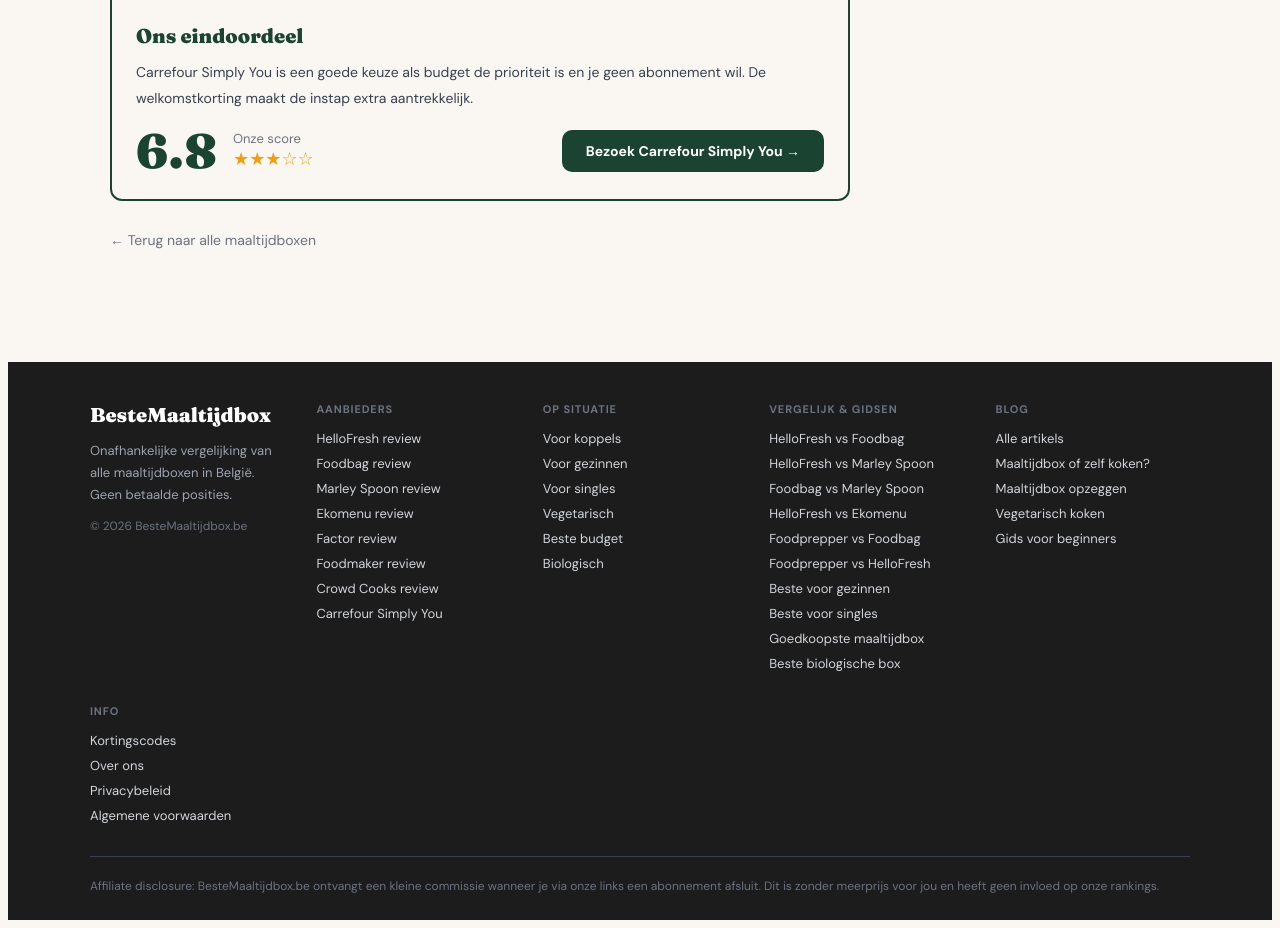
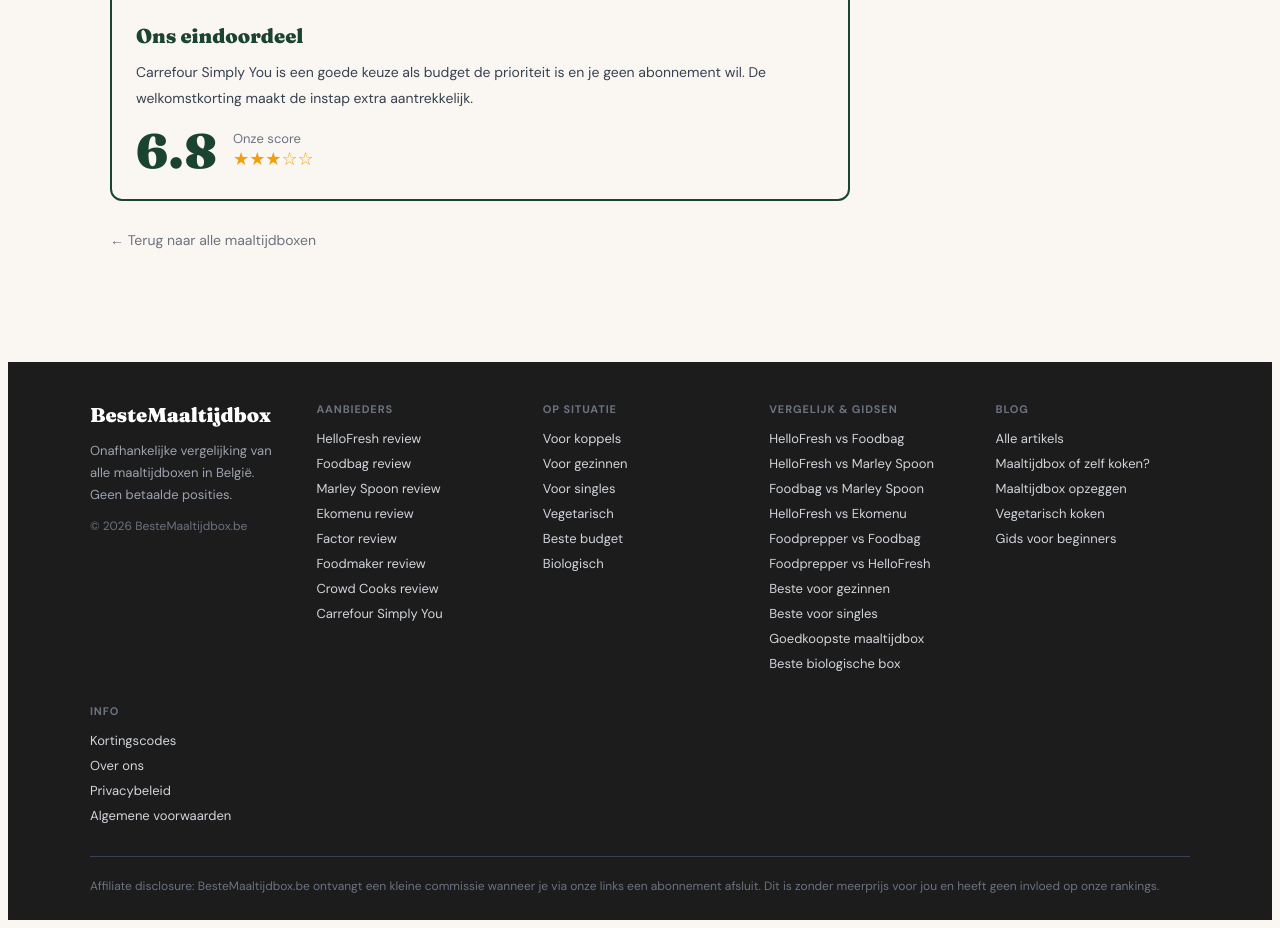
Before and after one commit to fetspets/bestemaaltijdbox, a Next.js app: page /aanbieder/carrefour-simply-you in a window 1280 px wide. Shown: the part 1960-2888 px from the top of the page. Built offline with nearby package versions, Linux system fonts and the light colour scheme.

Commit message:
auto: update page.tsx

```diff
--- a/src/app/aanbieder/[slug]/page.tsx
+++ b/src/app/aanbieder/[slug]/page.tsx
@@ -343,9 +343,11 @@ export default async function AanbiederPage({ params }: { params: Promise<{ slug
                 <div style={{ fontSize: 13, color: 'var(--muted)' }}>Onze score</div>
                 <div style={{ color: '#F59E0B', fontSize: 18 }}>{'★'.repeat(Math.round(a.score.totaal / 2))}{'☆'.repeat(5 - Math.round(a.score.totaal / 2))}</div>
               </div>
-              <Link href={`/ga/${a.slug}`} style={{ marginLeft: 'auto', background: accentColor, color: 'white', padding: '12px 24px', borderRadius: 10, fontWeight: 700, fontSize: 14, textDecoration: 'none' }}>
-                {a.ctaTekst ? `${a.ctaTekst} →` : a.kortingsCode?.code ? `Activeer ${a.kortingsCode.bedrag} →` : a.kortingsCode ? `Claim ${a.kortingsCode.bedrag} →` : `Bezoek ${a.naam} →`}
-              </Link>
+              {a.slug !== 'carrefour-simply-you' && (
+                <Link href={`/ga/${a.slug}`} style={{ marginLeft: 'auto', background: accentColor, color: 'white', padding: '12px 24px', borderRadius: 10, fontWeight: 700, fontSize: 14, textDecoration: 'none' }}>
+                  {a.ctaTekst ? `${a.ctaTekst} →` : a.kortingsCode?.code ? `Activeer ${a.kortingsCode.bedrag} →` : a.kortingsCode ? `Claim ${a.kortingsCode.bedrag} →` : `Bezoek ${a.naam} →`}
+                </Link>
+              )}
             </div>
           </div>
 
```
